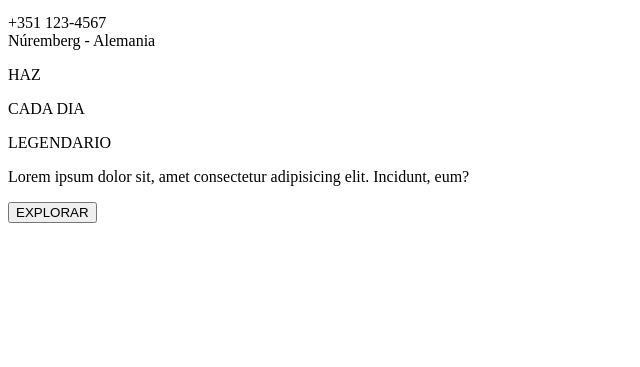
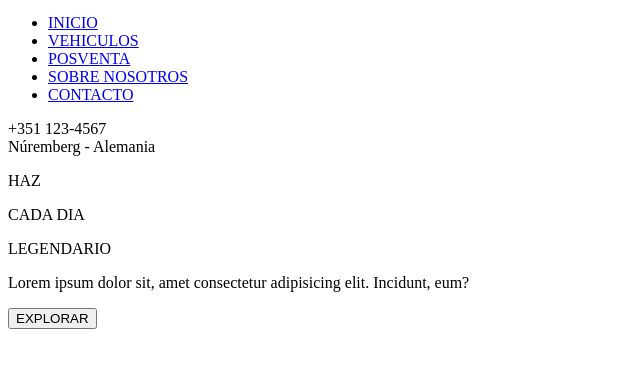
Before and after one commit to GianlucaWRX555/PROYECTO-FINAL-CODER-PHOS-CARS, a plain HTML site: page index.html in a window 1280 px wide. Shown: the part 105-472 px from the top of the page, without its empty margins (0-640 px from the left). Drawn offline with Linux system fonts and the light colour scheme.

Commit message:
Agregado de enlaces a headerPrincipal en index.html

```diff
--- a/index.html
+++ b/index.html
@@ -15,7 +15,11 @@
             <div class="headerPrincipal">
                 <a href="./index.html"><img src="./images/LogoPhosCars2.png" alt="Phos Cars Logo"></a>
                 <ul>
-
+                    <li><a href="./index.html">INICIO</a></li>
+                    <li><a href="#">VEHICULOS</a></li>
+                    <li><a href="#">POSVENTA</a></li>
+                    <li><a href="#">SOBRE NOSOTROS</a></li>
+                    <li><a href="#">CONTACTO</a></li>
                 </ul>
                 <div class="headerInfo">
                     <div class="infoCelular">
```
